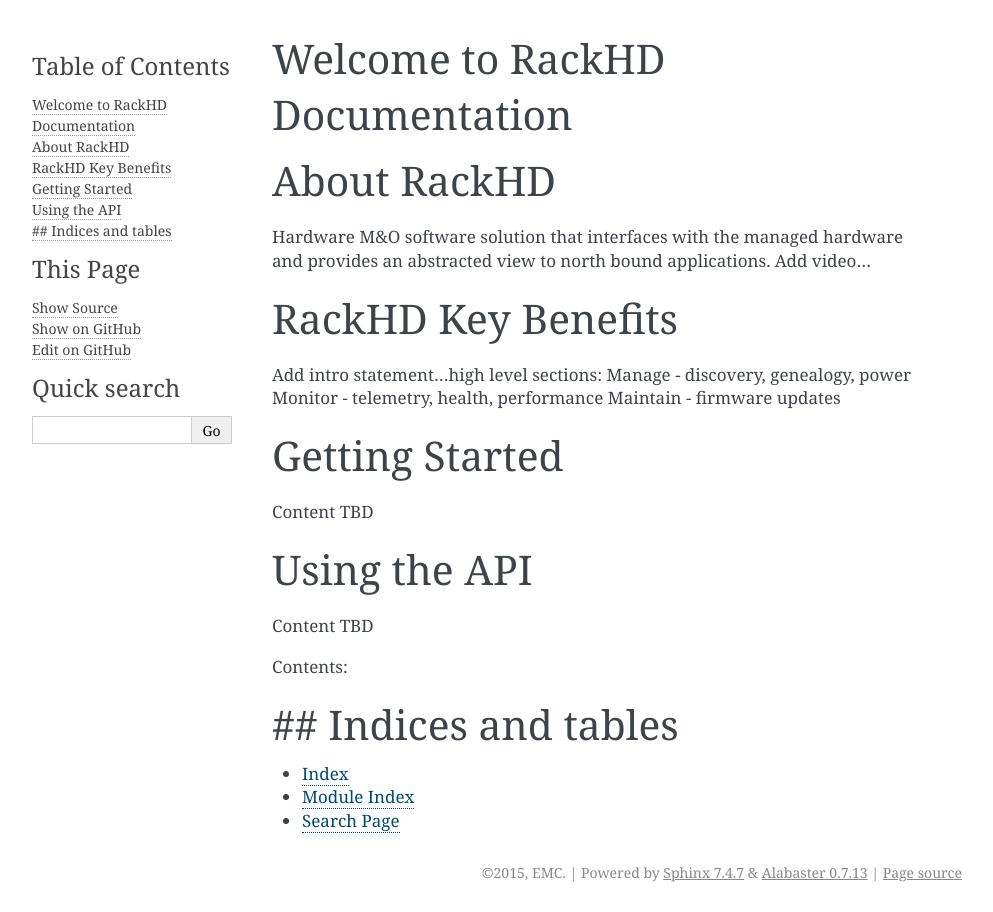
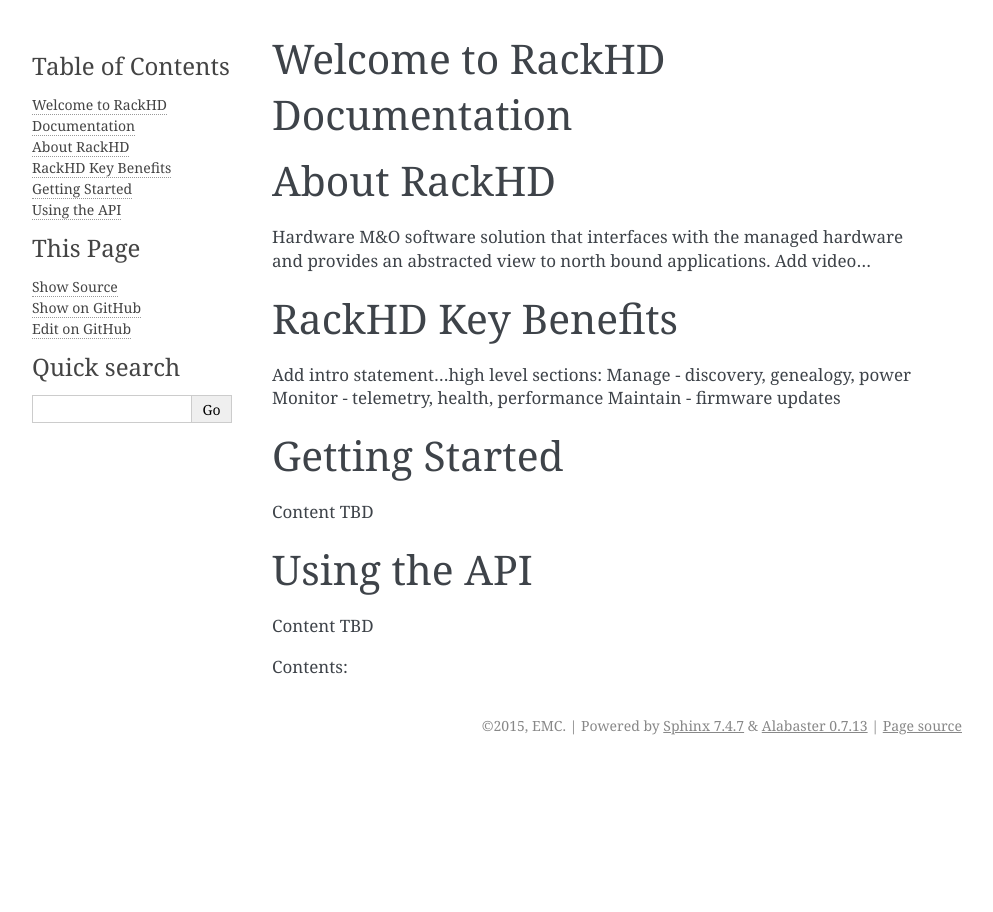
Before and after one commit to RackHD/docs, a Sphinx documentation site: the page built from docs/index.rst, in a window 1280 px wide. Shown: the whole page, without its empty margins (148-1141 px from the left). Built offline with Sphinx 7.4.7, drawn with Linux system fonts in a browser that asks for light colours.

Commit message:
Demo to team

```diff
--- a/docs/index.rst
+++ b/docs/index.rst
@@ -30,12 +30,3 @@
 
 .. toctree::
    :maxdepth: 2
-
-
-
-## Indices and tables
-==================
-
-* :ref:`genindex`
-* :ref:`modindex`
-* :ref:`search`
```
